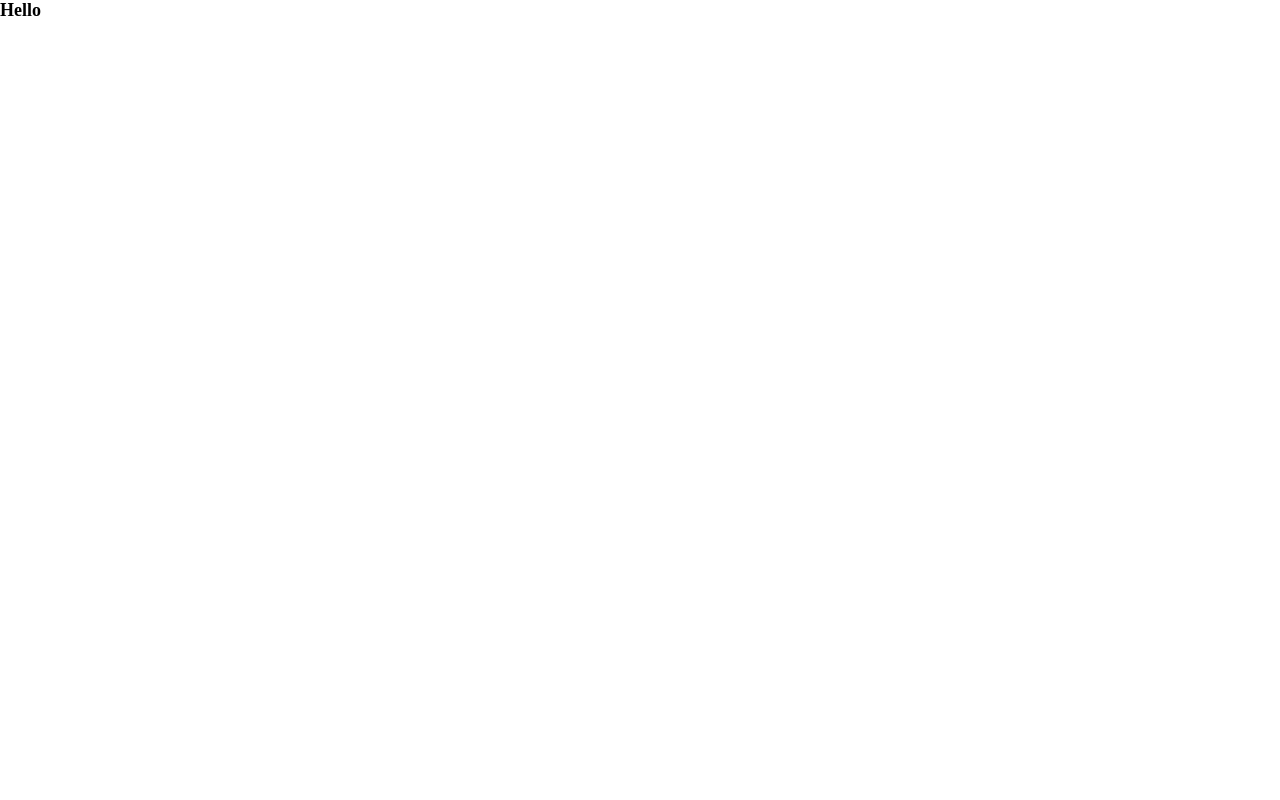
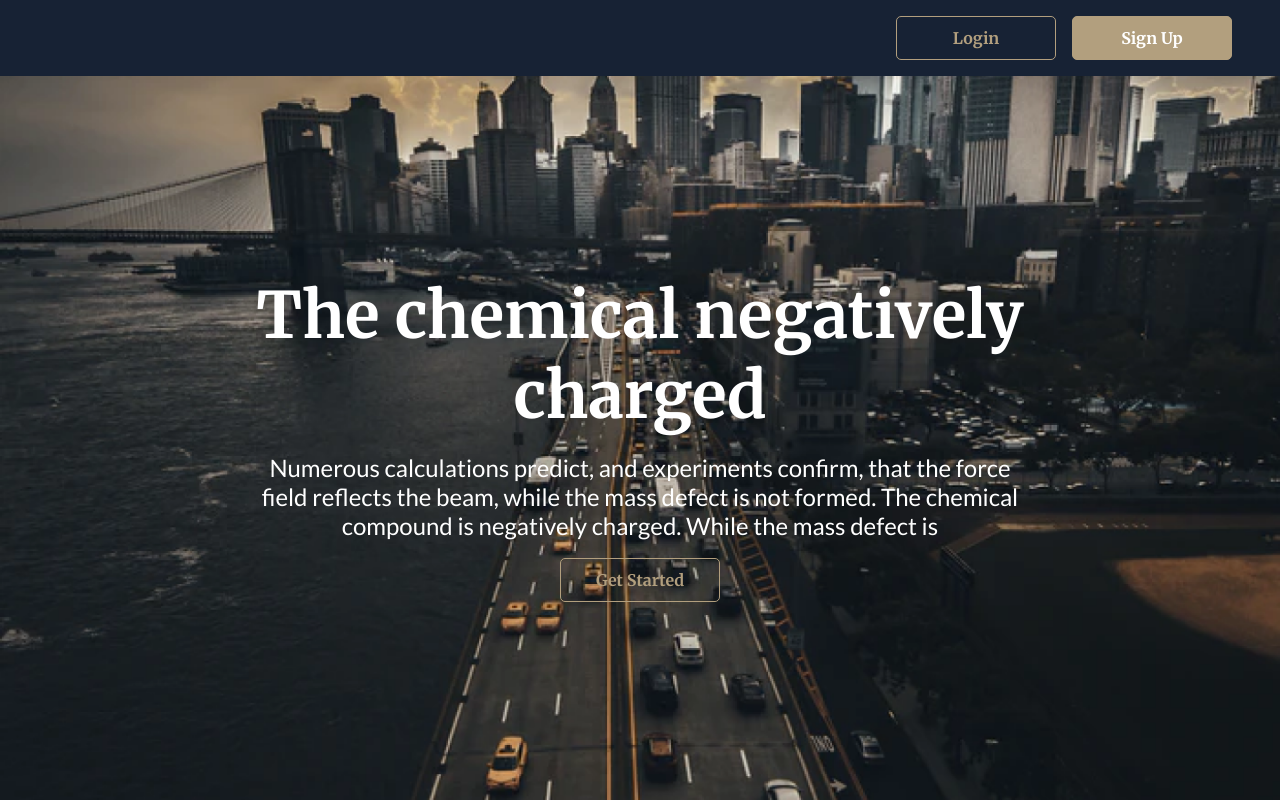
Before and after one commit to NazarDobriy/user-app, a React (Create React App) app in the folder client/: page / in a window 1280 px wide. Built offline with nearby package versions, Linux system fonts and the light colour scheme.

Commit message:
fix: connect navbar and home

```diff
--- a/client/src/App.tsx
+++ b/client/src/App.tsx
@@ -1,9 +1,12 @@
 import { FC } from "react";
+import Home from "./pages/home/Home";
+import Navbar from "./components/navbar/Navbar";
 
 const App: FC = () => {
   return (
     <div className="App">
-      Hello
+      <Navbar />
+      <Home />
     </div>
   );
 }
```
